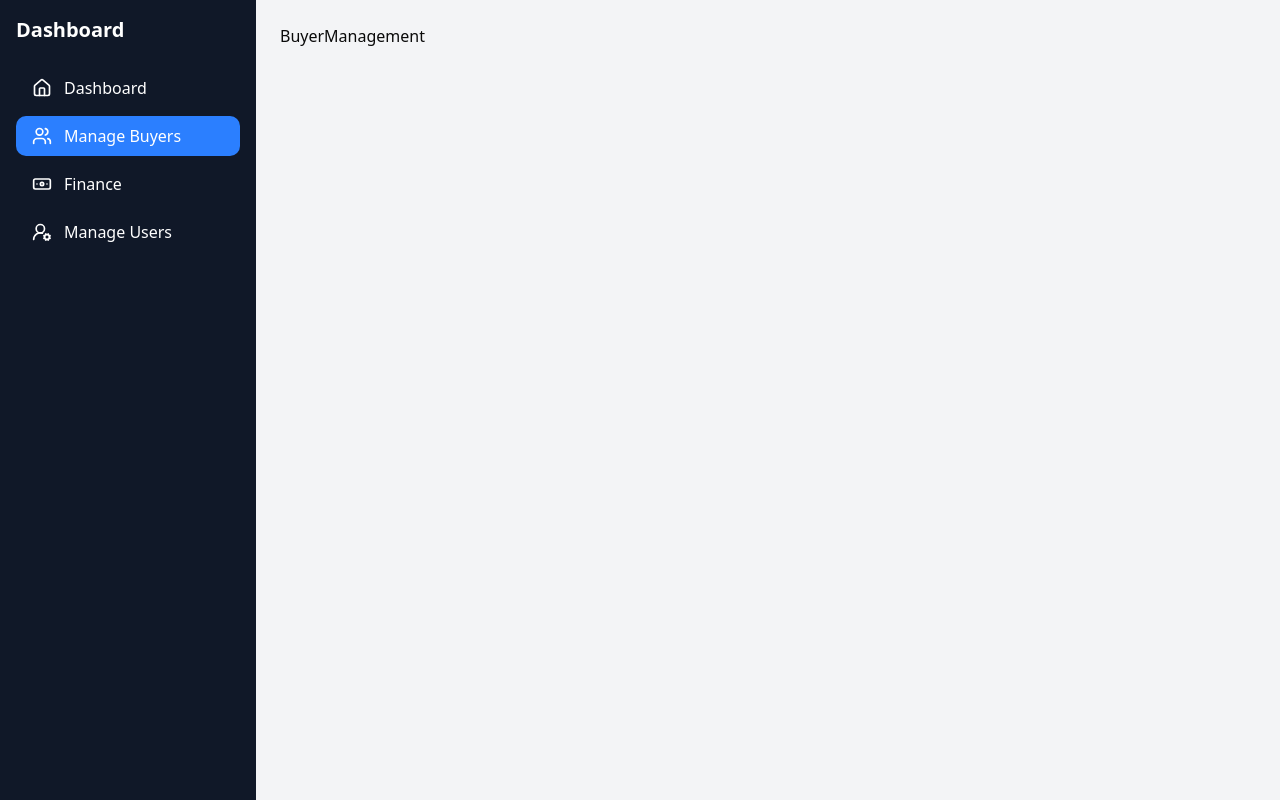
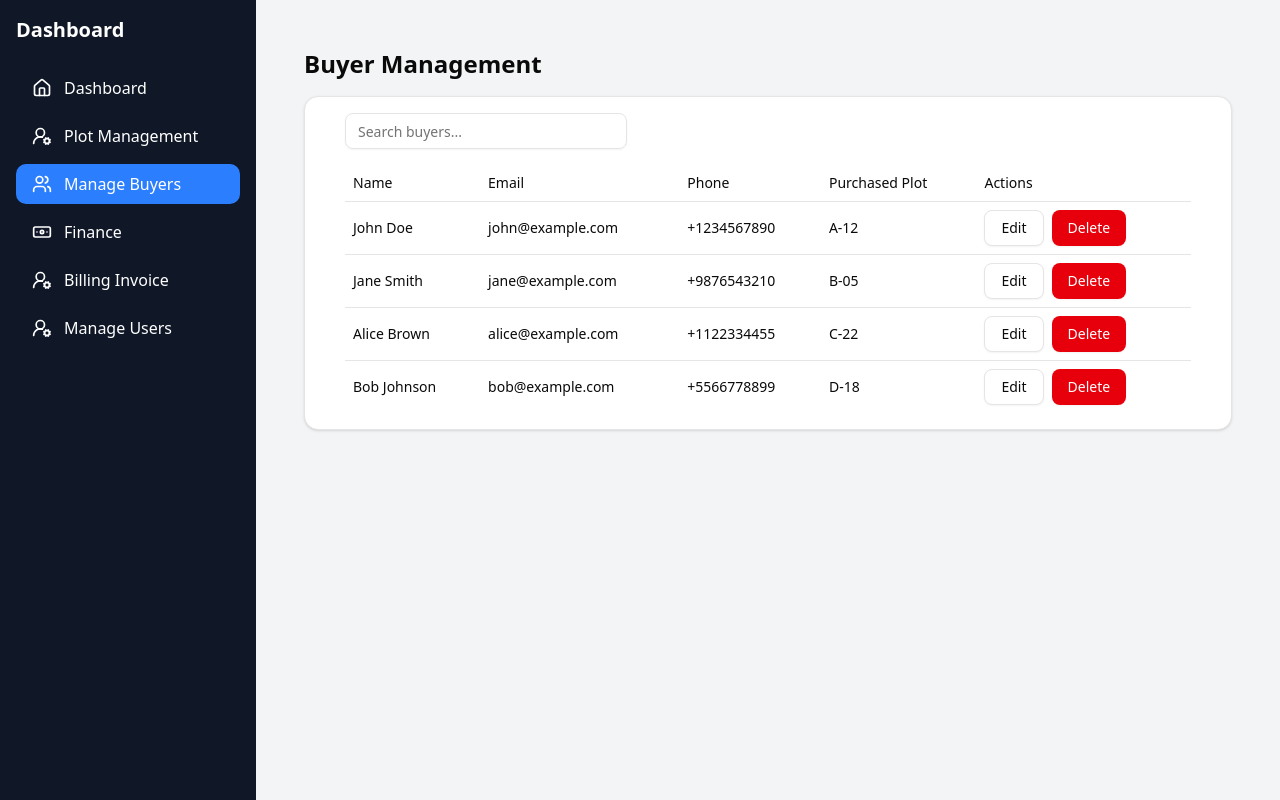
Before and after one commit to Danish-Official/Square7, a React (Vite) app in the folder frontend/: page /buyer-management in a window 1280 px wide. Built offline with nearby package versions, Linux system fonts and the light colour scheme.

Commit message:
BuyerManagement initial commit

```diff
--- a/frontend/src/App.jsx
+++ b/frontend/src/App.jsx
@@ -4,12 +4,14 @@ import BuyerManagement from "./pages/BuyerManagement";
 import UserManagment from "./pages/UserManagment";
 import Finance from "./pages/Finance";
 import Layout from "./pages/Layout";
+import PlotManagement from "./pages/PlotManagement";
 
 function App() {
   return (
     <Routes>
       <Route path="/" element={<Layout />}>
         <Route index element={<Dashboard />} />
+        <Route path="plot-management" element={<PlotManagement />} />
         <Route path="buyer-management" element={<BuyerManagement />} />
         <Route path="user-management" element={<UserManagment />} />
         <Route path="finance" element={<Finance />} />
--- a/frontend/src/components/Sidebar.jsx
+++ b/frontend/src/components/Sidebar.jsx
@@ -7,8 +7,10 @@ const Sidebar = () => {
       <h2 className="text-xl font-bold mb-6">Dashboard</h2>
       <nav className="flex flex-col space-y-2">
         <NavItem to="/" icon={<Home size={20} />} label="Dashboard" />
+        <NavItem to="/plot-management" icon={<UserRoundCog size={20} />} label="Plot Management" />
         <NavItem to="/buyer-management" icon={<Users size={20} />} label="Manage Buyers" />
         <NavItem to="/finance" icon={<Banknote size={20} />} label="Finance" />
+        <NavItem to="/user-management" icon={<UserRoundCog size={20} />} label="Billing Invoice" />
         <NavItem to="/user-management" icon={<UserRoundCog size={20} />} label="Manage Users" />
       </nav>
     </div>
--- /dev/null
+++ b/frontend/src/components/ui/input.jsx
@@ -0,0 +1,24 @@
+import * as React from "react"
+
+import { cn } from "@/lib/utils"
+
+function Input({
+  className,
+  type,
+  ...props
+}) {
+  return (
+    (<input
+      type={type}
+      data-slot="input"
+      className={cn(
+        "border-input file:text-foreground placeholder:text-muted-foreground selection:bg-primary selection:text-primary-foreground flex h-9 w-full min-w-0 rounded-md border bg-transparent px-3 py-1 text-base shadow-xs transition-[color,box-shadow] outline-none file:inline-flex file:h-7 file:border-0 file:bg-transparent file:text-sm file:font-medium disabled:pointer-events-none disabled:cursor-not-allowed disabled:opacity-50 md:text-sm",
+        "focus-visible:border-ring focus-visible:ring-ring/50 focus-visible:ring-[3px]",
+        "aria-invalid:ring-destructive/20 dark:aria-invalid:ring-destructive/40 aria-invalid:border-destructive",
+        className
+      )}
+      {...props} />)
+  );
+}
+
+export { Input }
--- a/frontend/src/pages/BuyerManagement.jsx
+++ b/frontend/src/pages/BuyerManagement.jsx
@@ -1,9 +1,71 @@
-import React from 'react'
+import { useState } from "react";
+import { Card, CardContent } from "@/components/ui/card";
+import { Table, TableHeader, TableRow, TableCell, TableBody } from "@/components/ui/table";
+import { Input } from "@/components/ui/input";
+import { Button } from "@/components/ui/button";
+const staticBuyers = [
+  { id: 1, name: "John Doe", email: "john@example.com", phone: "+1234567890", purchasedPlot: "A-12" },
+  { id: 2, name: "Jane Smith", email: "jane@example.com", phone: "+9876543210", purchasedPlot: "B-05" },
+  { id: 3, name: "Alice Brown", email: "alice@example.com", phone: "+1122334455", purchasedPlot: "C-22" },
+  { id: 4, name: "Bob Johnson", email: "bob@example.com", phone: "+5566778899", purchasedPlot: "D-18" }
+];
+export default function BuyerManagement() {
+  // const [buyers, setBuyers] = useState([]);
+  const [search, setSearch] = useState("");
 
-const BuyerManagement = () => {
+  // useEffect(() => {
+  //   fetch("/api/buyers")
+  //     .then((res) => res.json())
+  //     .then((data) => setBuyers(data));
+  // }, []);
+
+  const filteredBuyers = staticBuyers.filter((buyer) =>
+    buyer.name.toLowerCase().includes(search.toLowerCase())
+  );
+
   return (
-    <div>BuyerManagement</div>
-  )
+    <div className="flex">
+      <div className="p-6 w-full">
+        <h1 className="text-2xl font-bold mb-4">Buyer Management</h1>
+        <Card className="p-4">
+          <CardContent>
+            <div className="flex justify-between mb-4">
+              <Input
+                type="text"
+                placeholder="Search buyers..."
+                value={search}
+                onChange={(e) => setSearch(e.target.value)}
+                className="w-1/3"
+              />
+            </div>
+            <Table>
+              <TableHeader>
+                <TableRow>
+                  <TableCell>Name</TableCell>
+                  <TableCell>Email</TableCell>
+                  <TableCell>Phone</TableCell>
+                  <TableCell>Purchased Plot</TableCell>
+                  <TableCell>Actions</TableCell>
+                </TableRow>
+              </TableHeader>
+              <TableBody>
+                {filteredBuyers.map((buyer) => (
+                  <TableRow key={buyer.id}>
+                    <TableCell>{buyer.name}</TableCell>
+                    <TableCell>{buyer.email}</TableCell>
+                    <TableCell>{buyer.phone}</TableCell>
+                    <TableCell>{buyer.purchasedPlot}</TableCell>
+                    <TableCell>
+                      <Button variant="outline" className="mr-2">Edit</Button>
+                      <Button variant="destructive">Delete</Button>
+                    </TableCell>
+                  </TableRow>
+                ))}
+              </TableBody>
+            </Table>
+          </CardContent>
+        </Card>
+      </div>
+    </div>
+  );
 }
-
-export default BuyerManagement
--- a/frontend/src/pages/Dashboard.jsx
+++ b/frontend/src/pages/Dashboard.jsx
@@ -51,12 +51,6 @@ export default function Dashboard() {
   return (
     <div className="p-6 space-y-6">
       <h1 className="text-2xl font-bold">Dashboard</h1>
-      <Card className="p-4">
-        <CardContent>
-          <h2 className="text-lg font-semibold mb-4">Plot Layout</h2>
-          <LayoutMap />
-        </CardContent>
-      </Card>
       <div className="grid grid-cols-4 gap-4">
         {Object.entries(stats).map(([key, value]) => (
           <Card key={key} className="p-4 shadow-md">
--- /dev/null
+++ b/frontend/src/pages/PlotManagement.jsx
@@ -0,0 +1,18 @@
+import React from "react";
+import { Card, CardContent } from "@/components/ui/card";
+import LayoutMap from "./plot-overview/LayoutMap";
+
+const PlotManagement = () => {
+  return (
+    <div>
+      <Card className="p-4">
+        <CardContent>
+          <h2 className="text-lg font-semibold mb-4">Plot Layout</h2>
+          <LayoutMap />
+        </CardContent>
+      </Card>
+    </div>
+  );
+};
+
+export default PlotManagement;
```
Also changed, not shown: 1 other file (tests, documents, lock files or other folders).
